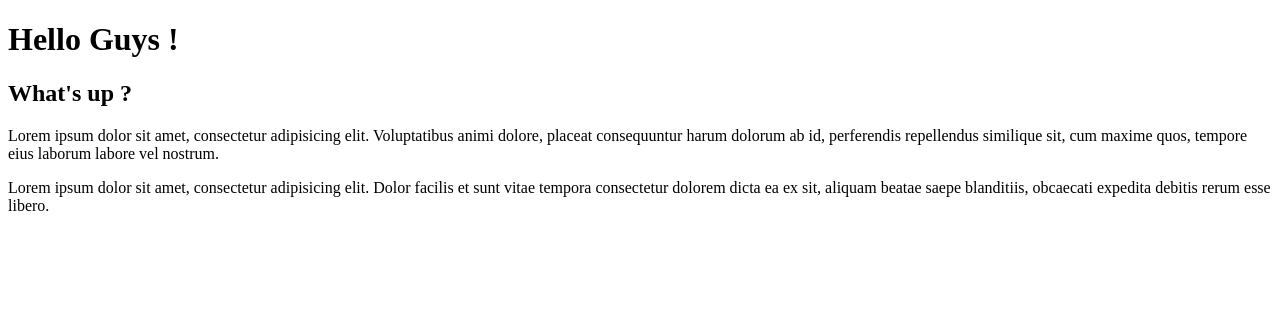
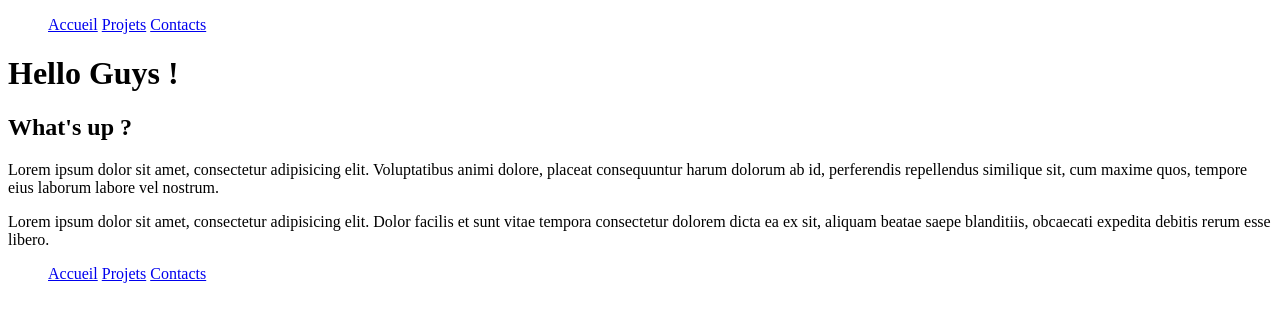
Before and after one commit to Braavh/Test, a plain HTML site: page projets.html in a window 1280 px wide. Drawn offline with Linux system fonts and the light colour scheme.

Commit message:
Structure Portfolio 1.1

```diff
--- a/projets.html
+++ b/projets.html
@@ -3,11 +3,38 @@
 <head>
     <meta charset="UTF-8">
     <title>Projets</title>
+        <style>
+            ul#menu li {
+                display:inline;
+            }
+        </style>
 </head>
+
 <body>
-    <h1>Hello Guys !</h1>
-    <h2>What's up ?</h2>
-    <p>Lorem ipsum dolor sit amet, consectetur adipisicing elit. Voluptatibus animi dolore, placeat consequuntur harum dolorum ab id, perferendis repellendus similique sit, cum maxime quos, tempore eius laborum labore vel nostrum.</p>
-    <p>Lorem ipsum dolor sit amet, consectetur adipisicing elit. Dolor facilis et sunt vitae tempora consectetur dolorem dicta ea ex sit, aliquam beatae saepe blanditiis, obcaecati expedita debitis rerum esse libero.</p>
+    <header>
+        <nav>
+            <ul id="menu">
+                <li><a href="index.html">Accueil</a></li>
+                <li><a href="projets.html">Projets</a></li>
+                <li><a href="contacts.html">Contacts</a></li>
+            </ul>
+        </nav>
+    </header>
+
+    <main>
+        <h1>Hello Guys !</h1>
+        <h2>What's up ?</h2>
+        <p>Lorem ipsum dolor sit amet, consectetur adipisicing elit. Voluptatibus animi dolore, placeat consequuntur harum dolorum ab id, perferendis repellendus similique sit, cum maxime quos, tempore eius laborum labore vel nostrum.</p>
+        <p>Lorem ipsum dolor sit amet, consectetur adipisicing elit. Dolor facilis et sunt vitae tempora consectetur dolorem dicta ea ex sit, aliquam beatae saepe blanditiis, obcaecati expedita debitis rerum esse libero.</p>
+
+    </main>
+
+    <footer>
+        <ul id="menu">
+             <li><a href="index.html">Accueil</a></li>
+             <li><a href="projets.html">Projets</a></li>
+             <li><a href="contacts.html">Contacts</a></li>
+         </ul>
+    </footer>
 </body>
 </html>
--- a/styles.css
+++ b/styles.css
@@ -1,40 +1,5 @@
-<!DOCTYPE html>
-<html>
-
-<head>
-<style>
-ul#menu {
-    padding: 0;
+a {
+    color:green;
+    font-size:24px;
+    text-decoration:none;
 }
-
-ul#menu li {
-    display: inline;
-}
-
-ul#menu li a {
-    background-color: black;
-    color: white;
-    padding: 10px 20px;
-    text-decoration: none;
-    border-radius: 4px 4px 0 0;
-}
-
-ul#menu li a:hover {
-    background-color: orange;
-}
-</style>
-</head>
-
-<body>
-
-<h2>Horizontal List</h2>
-
-<ul id="menu">
- <li><a href="html_tables.asp">Tables</a></li>
- <li><a href="html_lists.asp">Lists</a></li>
- <li><a href="html_blocks.asp">Blocks</a></li>
- <li><a href="html_classes.asp">Classes</a></li>
-</ul>
-
-</body>
-</html>
```
Also changed, not shown: index.html (+3 -7 lines).
